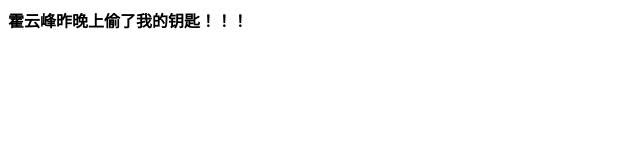
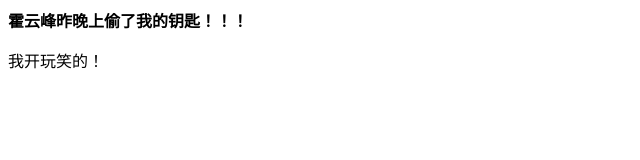
Before and after one commit to xiguan67/open-source-project, a plain HTML site: page ljw.html in a window 1280 px wide. Shown: the whole page, without its empty margins (0-640 px from the left). Drawn offline with Linux system fonts and the light colour scheme.

Commit message:
关于你的
哈哈哈哈

```diff
--- a/ljw.html
+++ b/ljw.html
@@ -6,5 +6,6 @@
 	</head>
 	<body>
 		<b>霍云峰昨晚上偷了我的钥匙！！！</b>
+		<p>我开玩笑的！</p>
 	</body>
 </html>
```
